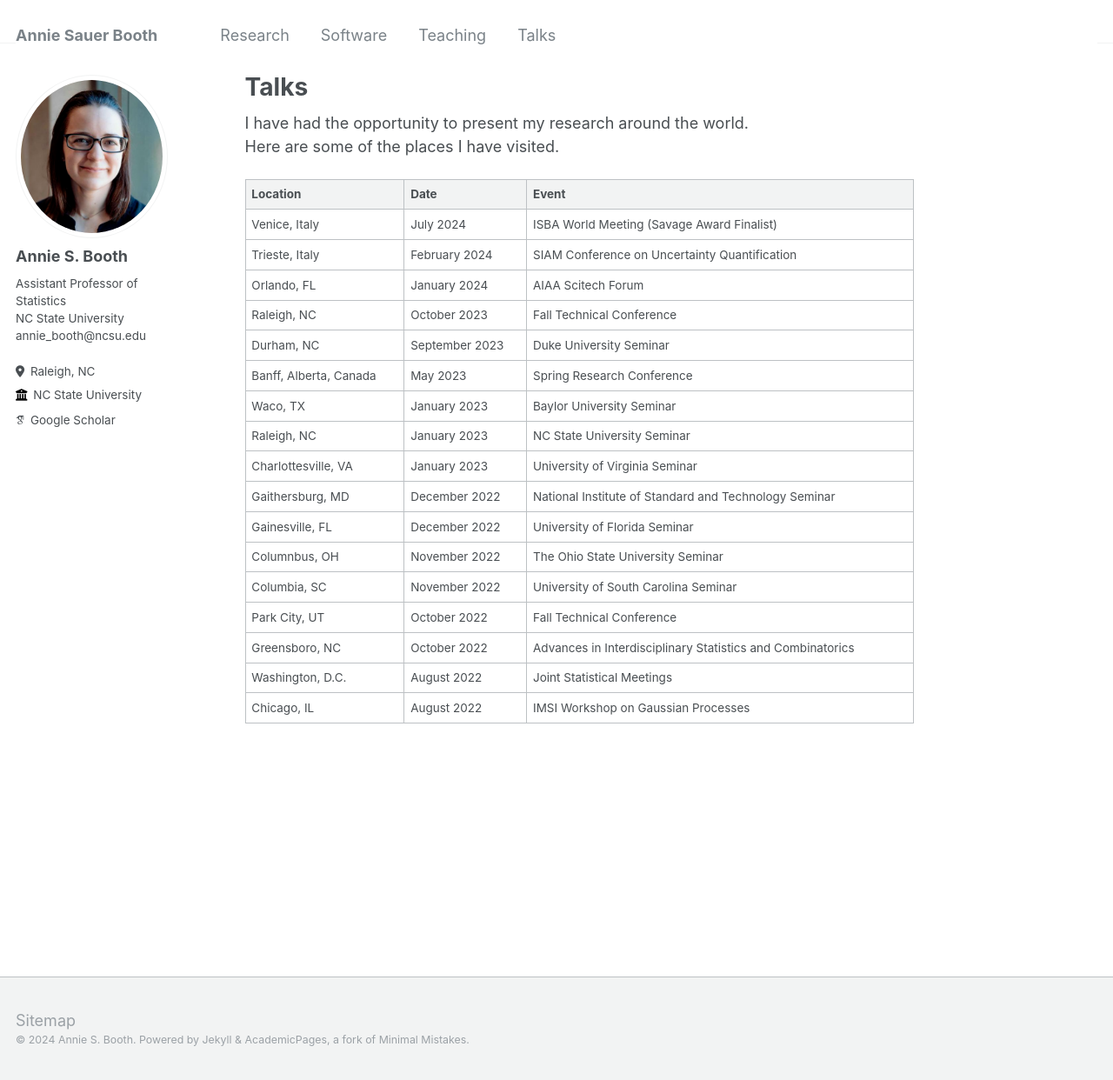
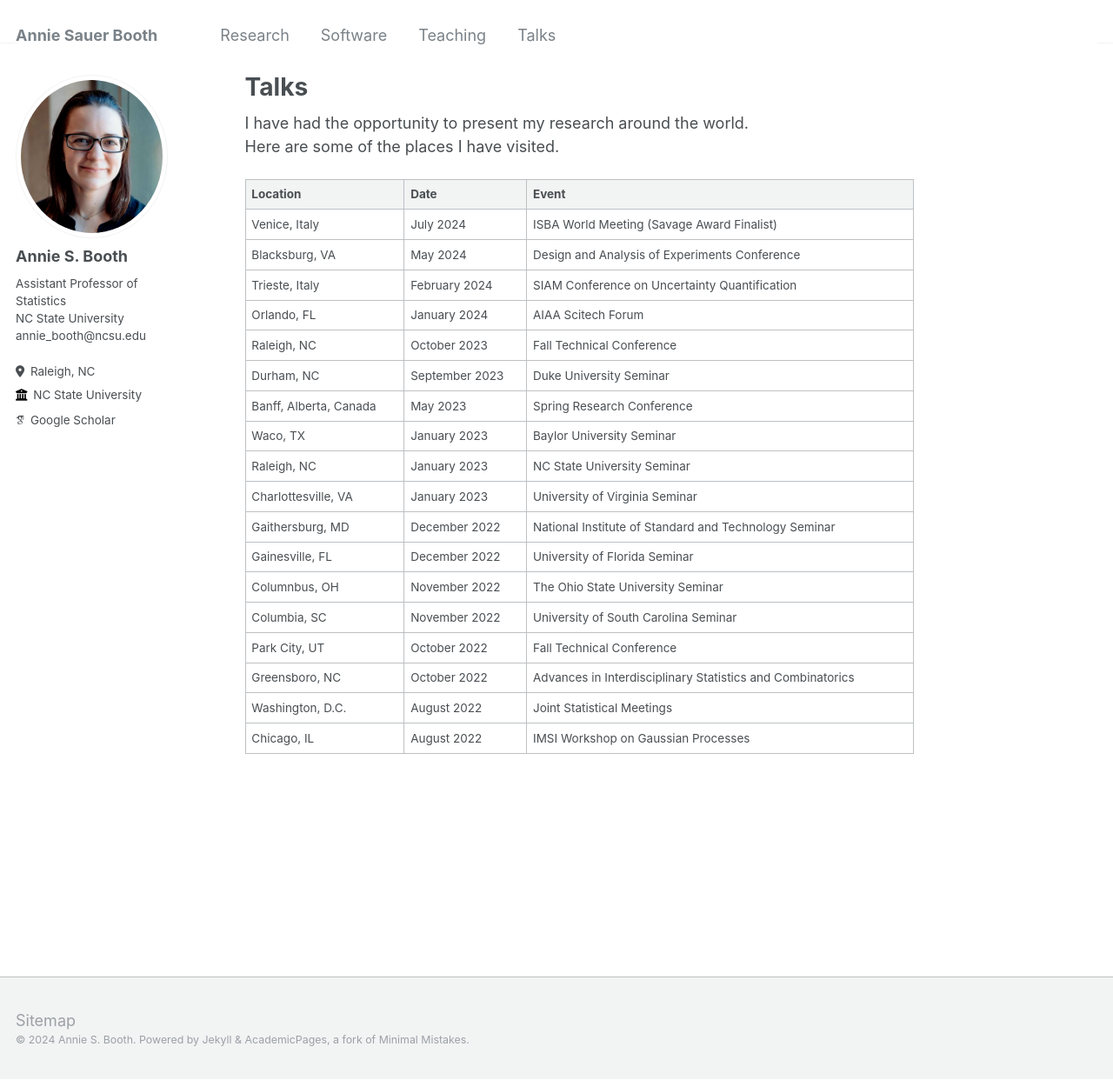
Before and after one commit to anniesbooth/anniesbooth.github.io, a Jekyll site: the page built from _pages/talks.md, in a window 1280 px wide and 1242 px high. Shown: the whole window at 87% size. Built offline with Jekyll 4.4.1, drawn with Linux system fonts in a browser that asks for light colours; some web fonts are replaced.

Commit message:
update CV and talks

```diff
--- a/_pages/talks.md
+++ b/_pages/talks.md
@@ -10,6 +10,7 @@ Here are some of the places I have visited.
 Location				|	Date				|	Event
 -----					|	--------			|	--------------
 Venice, Italy			|	July 2024			|	ISBA World Meeting (Savage Award Finalist)
+Blacksburg, VA          |   May 2024            |   Design and Analysis of Experiments Conference
 Trieste, Italy			|	February 2024		|	SIAM Conference on Uncertainty Quantification
 Orlando, FL 			|	January 2024		|	AIAA Scitech Forum
 Raleigh, NC				|	October 2023		|	Fall Technical Conference
```
Also changed, not shown: 2 other files.
